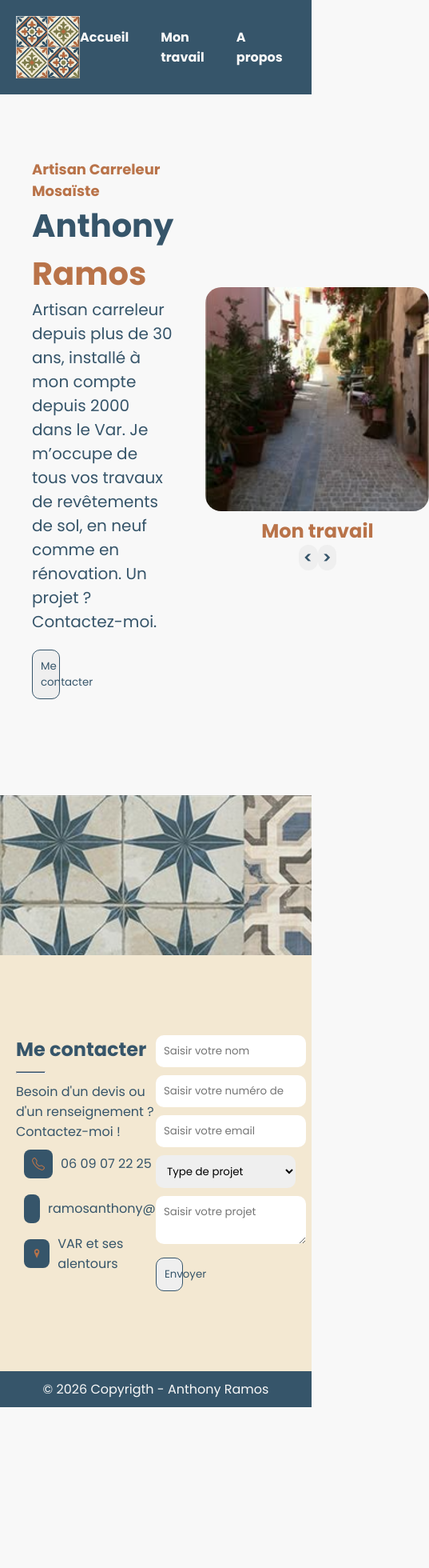
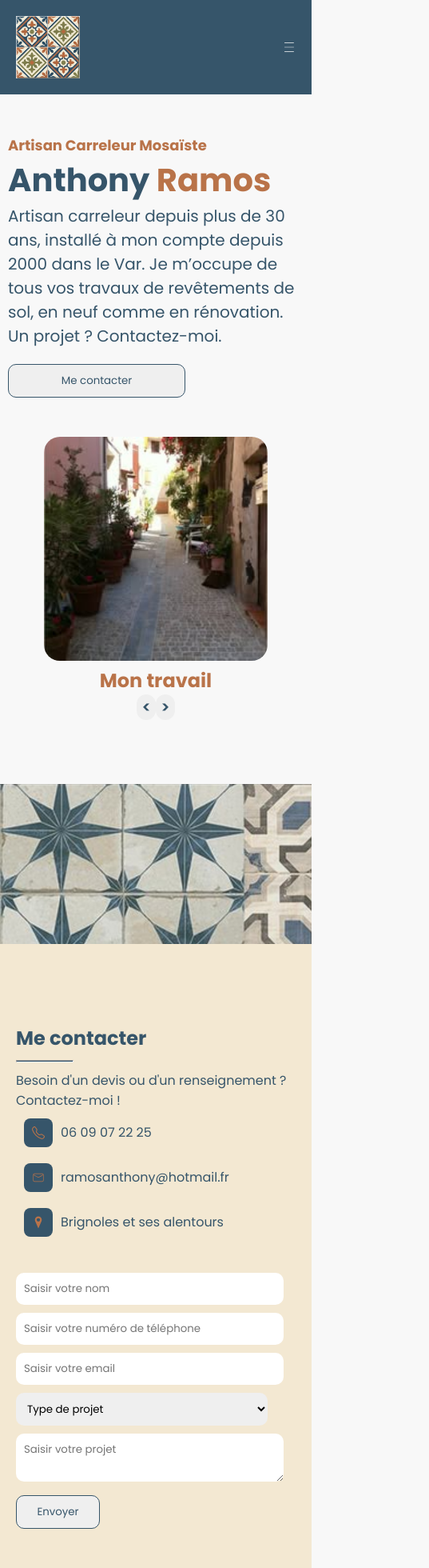
Before and after one commit to gaelramos-ship-i/carellage, a React (Vite) app: page / in a window 390 px wide. Shown: the top 1960 px of the page at 80% size, 537 px wide, since content can reach past the window. Before the commit the page ends 1759 px from the top, so only its background shows below. Built offline with nearby package versions, Linux system fonts and the light colour scheme.

Commit message:
responsive

```diff
--- a/src/pages/Contact.jsx
+++ b/src/pages/Contact.jsx
@@ -41,7 +41,7 @@ function Contact() {
                         </article>
                         <article>
                             <GiPositionMarker />
-                            <p>VAR et ses alentours</p>
+                            <p>Brignoles et ses alentours</p>
                         </article>
                     </div>
                 </div>
--- a/src/pages/Home.jsx
+++ b/src/pages/Home.jsx
@@ -4,6 +4,7 @@ import '../styles/home.scss'
 import Carousel from '../components/carousel.jsx'
 import Banniere from '../components/banniere.jsx'
 import Contact from './Contact.jsx'
+import { CiMenuBurger } from "react-icons/ci"
 
 function Home(){
   return(
@@ -14,6 +15,7 @@ function Home(){
           <img src="images\logo.png" alt="logo" width={'80px'}/>
         </a>
         <Navbar />
+        <CiMenuBurger />
       </div>
     </header>
 
--- a/src/styles/carousel.scss
+++ b/src/styles/carousel.scss
@@ -58,3 +58,23 @@
         }
     }
 }
+
+@media screen and (max-width:1024px) {
+    .section-carousel{
+        display: block;
+    }
+}
+
+@media screen and (max-width:767px){
+    .section-carousel{
+        .text{
+            padding: 10px;
+            #contact{
+                width: 60%;
+            }
+        }
+        .carousel-img{
+            margin-top: 10%;
+        }
+    }
+}
--- a/src/styles/contact.scss
+++ b/src/styles/contact.scss
@@ -60,3 +60,28 @@
         transition: 0.3s ease-out;
     }
 }
+
+@media screen and (max-width:1024px) {
+    .formulaire{
+        input, select, textarea{
+            width: 90%;
+        }
+    }
+}
+
+@media screen and (max-width:767px) {
+    .maxWidth{
+        display: block;
+    }
+    .contact{
+        width: 100%;
+    }
+
+    .formulaire {
+        width: 100%;
+        margin-top: 10%;
+        button{
+            width: 30%;
+        }
+    }
+}
--- a/src/styles/home.scss
+++ b/src/styles/home.scss
@@ -3,3 +3,17 @@
 .section-header a{
     display: flex;
 }
+
+.section-header svg{
+    display: none;
+    color: $primary-color;
+}
+
+@media screen and (max-width:1024px) {
+    .section-header svg{
+        display: block;
+    }
+    .navbar{
+        display: none;
+    }
+}
```
